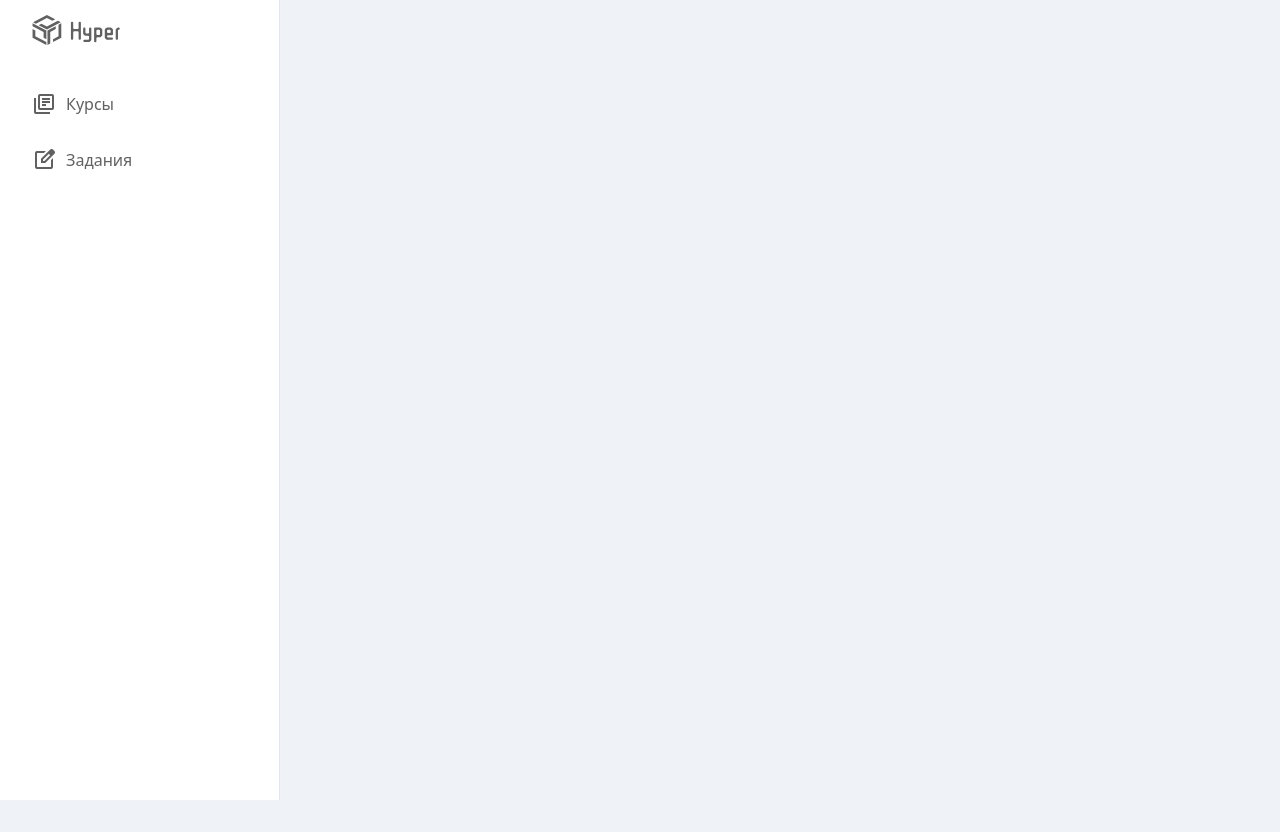
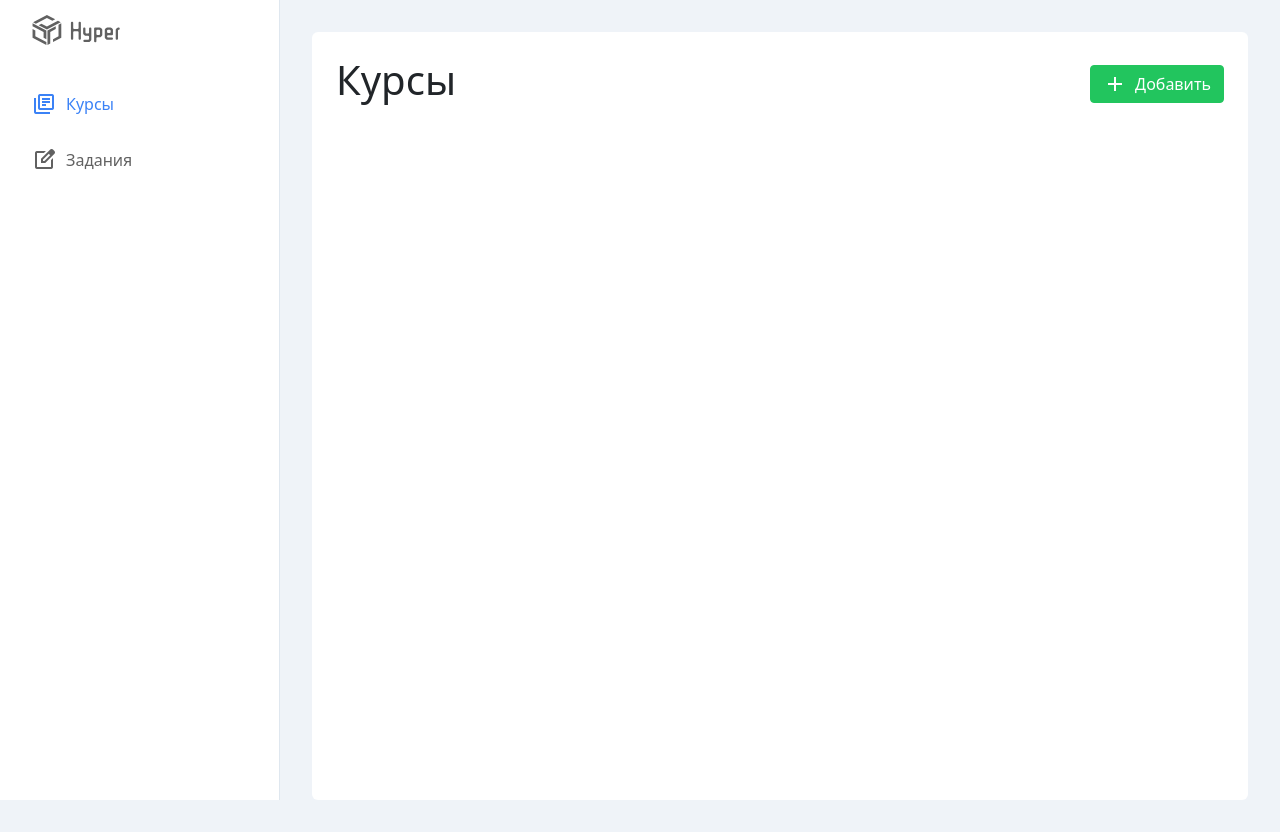
Before and after one commit to isys35/DJANGO_2610_LESSONS, a Django app: page /courses/ in a window 1280 px wide. Before the commit the page ends 800 px from the top, so only its background shows below. Run offline with Django 4.2, Linux system fonts and the light colour scheme; data that the repository does not hold is empty; some libraries are stand-ins or nearby versions.

Commit message:
fix: add lesson

```diff
--- a/classroom/classroom/settings.py
+++ b/classroom/classroom/settings.py
@@ -40,7 +40,9 @@ INSTALLED_APPS = [
     "homeworks",
     "core",
     "directory",
-    "courses"
+    "courses",
+    "bootstrap5",
+    "django_flatpickr"
 ]
 
 MIDDLEWARE = [
@@ -121,6 +123,8 @@ USE_I18N = True
 
 USE_TZ = True
 
+USE_L10N = False
+DATE_FORMAT = "d.m.Y"
 
 # Static files (CSS, JavaScript, Images)
 # https://docs.djangoproject.com/en/4.1/howto/static-files/
--- /dev/null
+++ b/classroom/courses/consts.py
@@ -0,0 +1 @@
+PAGE_SIZE = 9
--- a/classroom/courses/models.py
+++ b/classroom/courses/models.py
@@ -1,4 +1,5 @@
 from django.db import models
+from courses import validators
 
 
 class Course(models.Model):
--- a/classroom/courses/urls.py
+++ b/classroom/courses/urls.py
@@ -6,4 +6,5 @@ app_name = "courses"
 urlpatterns = [
     path("", views.courses_list, name="list"),
     path("create/", views.course_create, name="create"),
+    path("<int:id>/", views.course_detail, name="detail"),
 ]
--- a/classroom/courses/views.py
+++ b/classroom/courses/views.py
@@ -1,9 +1,17 @@
+from django.core.paginator import Paginator
 from django.shortcuts import render, redirect
 from courses import forms
 from courses import models
+from courses import consts as courses_consts
+
 
 def courses_list(request):
-    return render(request, "courses/list.html")
+    courses_qs = models.Course.objects.all()
+    paginator = Paginator(courses_qs, courses_consts.PAGE_SIZE)
+    page_number = request.GET.get("page") or 1
+    page_courses = paginator.get_page(page_number)
+    context = {"courses": page_courses}
+    return render(request, "courses/list.html", context=context)
 
 
 def course_create(request):
@@ -15,3 +23,8 @@ def course_create(request):
     else:
         form = forms.CourseForm()
     return render(request, "courses/create.html", context={"form": form})
+
+
+def course_detail(request, id):
+    context = {"course": models.Course.objects.get(id=id)}
+    return render(request, "courses/detail.html", context=context)
--- a/classroom/static/style.css
+++ b/classroom/static/style.css
@@ -50,3 +50,148 @@ body {
 .menu__link span:first-child {
     margin-right: 10px;
 }
+
+.content {
+    padding: 32px 32px 32px calc(280px + 32px);
+}
+
+.content__wrapper {
+    background-color: white;
+    padding: 24px;
+    min-height: calc(100vh - 32px);
+    border-radius: 6px;
+}
+
+.course {
+    border-radius: 6px;
+    box-shadow: 0 4px 10px rgba(0,0,0,.03),0 0 2px rgba(0,0,0,.06),0 2px 6px rgba(0,0,0,.12)!important;
+}
+
+.course .card-title {
+    display: flex;
+    justify-content: space-between;
+    align-items: center;
+}
+
+.course .card-title__text span:first-child {
+    color: #1da750;
+    padding: 5px;
+    border-radius: 50%;
+    background-color: #caf1d8;
+    margin-right: 15px;
+}
+
+.card-title__text {
+    display: flex;
+    align-items: center;
+}
+
+.course .card-text {
+    min-height: 150px;
+}
+
+.course .card-footer {
+    display: flex;
+    justify-content: space-between;
+    align-items: center;
+}
+
+.course .detail {
+    background: #22C55E;
+    border: 1px solid #22C55E;
+    border-radius: 32px;
+    color: white;
+    display: flex;
+    align-items: center;
+}
+.course .detail:first-child {
+    margin-right: 8px;
+}
+
+.course .detail:hover {
+    background: #16A34A;
+    color: #ffffff;
+    border-color: #16A34A;
+}
+
+.cards-heading {
+    display: flex;
+    justify-content: space-between;
+    align-items: center;
+    margin-bottom: 16px;
+}
+
+.add {
+    background: #22C55E;
+    border: 1px solid #22C55E;
+    color: white;
+    display: flex;
+    align-items: center;
+}
+.add span:first-child {
+    margin-right: 8px;
+}
+
+.add:hover {
+    background: #16A34A;
+    color: #ffffff;
+    border-color: #16A34A;
+}
+
+
+.form-wrapper {
+    max-width: 400px;
+}
+
+.menu__link.selected {
+    color: #3b82f6;
+}
+
+.invalid-feedback {
+    display: block;
+}
+
+.pagination {
+    display: flex;
+    justify-content: center;
+}
+
+.courses {
+    margin-bottom: 24px;
+}
+
+.page-item:not(:last-child) {
+    margin-right: 8px;
+}
+
+.page-item:first-child .page-link {
+    border-radius: 50%;
+    border: none;
+}
+
+.page-item:last-child .page-link {
+    border-radius: 50%;
+    border: none;
+}
+
+.page-link {
+    border-radius: 50%;
+    border: none;
+    color: #363636;
+}
+
+.page-link:hover {
+    color: #191919;
+}
+
+.page-item.active .page-link {
+    background-color: #5382c7;
+}
+
+
+
+@media (max-width: 1250px) {
+    .course .detail span:first-child {
+        display: none;
+    }
+}
--- a/classroom/templates/base.html
+++ b/classroom/templates/base.html
@@ -6,33 +6,21 @@
     <link rel="stylesheet" href="https://fonts.googleapis.com/css2?family=Material+Symbols+Outlined:opsz,wght,FILL,GRAD@48,400,0,0" />
     <link href="https://cdn.jsdelivr.net/npm/bootstrap@5.0.2/dist/css/bootstrap.min.css" rel="stylesheet" integrity="sha384-EVSTQN3/azprG1Anm3QDgpJLIm9Nao0Yz1ztcQTwFspd3yD65VohhpuuCOmLASjC" crossorigin="anonymous">
     <link rel="stylesheet" href="{% static "style.css" %}">
+    {% block css %}{% endblock %}
     <title>{% block title %}Главная страница{% endblock %}</title>
 </head>
 <body>
     {% block sidebar %}
-        <div class="sidebar">
-            <a href="{% url "index" %}" class="logo">
-                <img src="{% static "logo.svg" %}" alt="logo">
-            </a>
-            <ul class="menu">
-                <li class="menu__item">
-                    <a class="menu__link" href="{% url "courses:list" %}">
-                        <span class="material-symbols-outlined">library_books</span>
-                        <span>Курсы</span>
-                    </a>
-                </li>
-                <li class="menu__item">
-                    <a class="menu__link" href="{% url "homeworks:list" %}">
-                        <span class="material-symbols-outlined">edit_square</span>
-                        <span>Задания</span>
-                    </a>
-                </li>
-            </ul>
+        {% include "sidebar.html" %}
+    {% endblock %}
+    <div class="content">
+        <div class="content__wrapper">
+            {% block content %}
+                <h1>Добро пожаловать</h1>
+            {% endblock %}
         </div>
-    {% endblock %}
-    {% block content %}
-        <h1>Добро пожаловать</h1>
-    {% endblock %}
+    </div>
     <script src="https://cdn.jsdelivr.net/npm/bootstrap@5.0.2/dist/js/bootstrap.bundle.min.js" integrity="sha384-MrcW6ZMFYlzcLA8Nl+NtUVF0sA7MsXsP1UyJoMp4YLEuNSfAP+JcXn/tWtIaxVXM" crossorigin="anonymous"></script>
+    {% block js %}{% endblock %}
 </body>
 </html>
--- a/classroom/templates/courses/list.html
+++ b/classroom/templates/courses/list.html
@@ -1,8 +1,54 @@
 {% extends "base.html" %}
+{% load bootstrap5 %}
+{% block title %}Курсы{% endblock %}
+{% block sidebar %}
+    {% include 'sidebar.html' with app_name='courses' %}
+{% endblock %}
+{% block content %}
+    <div class="cards-heading">
+        <h1>Курсы</h1>
+        <a href="{% url "courses:create" %}" class="btn add">
+            <span class="material-symbols-outlined">
+                add
+            </span>
+            <span>Добавить</span>
+        </a>
+    </div>
 
-{% block title %}Курсы{% endblock %}
+    <div class="row row-cols-1 row-cols-md-3 g-4 courses">
+    {% for course in courses %}
+      <div class="col">
+        <div class="card h-100 course">
+    {#      <img src="..." class="card-img-top" alt="...">#}
+          <div class="card-body">
+            <h5 class="card-title">
+                <div class="card-title__text">
+                    <span class="material-symbols-outlined">terminal</span>
+                    <span>{{ course.name }}</span>
+                </div>
+                <button class="btn card-title__btn"><span class="material-symbols-outlined">more_vert</span></button>
+            </h5>
+            <p class="card-text">{{ course.decription }}</p>
+          </div>
+          <div class="card-footer">
+            <small class="text-muted">{{ course.started_at }}</small>
+            <a class="btn detail" href="{% url "courses:detail" course.pk %}" role="button">
+                <span>Подробнее</span>
+                <span class="material-symbols-outlined">
+                    arrow_forward
+                </span>
+            </a>
+          </div>
+        </div>
+      </div>
+    {% endfor %}
+    </div>
+    {% bootstrap_pagination courses %}
 
-{% block content %}
-    <h1>Курсы</h1>
-    <a href="{% url "courses:create" %}">Создать курс</a>
+
+    <ul id="popover-content" class="list-group" style="display: none">
+      <a href="#" class="list-group-item">Edit Event</a>
+      <a href="#" class="list-group-item">Invite Members</a>
+      <a href="#" class="list-group-item">Delete Event</a>
+    </ul>
 {% endblock %}
--- a/classroom/templates/homeworks/index.html
+++ b/classroom/templates/homeworks/index.html
@@ -1,6 +1,8 @@
 {% extends "base.html" %}
 {% block title %}Задания{% endblock %}
-
+{% block sidebar %}
+    {% include 'sidebar.html' with app_name='homeworks' %}
+{% endblock %}
 {% block content %}
 <nav class="navbar navbar-dark bg-dark">
   <!-- Navbar content -->
--- /dev/null
+++ b/classroom/templates/sidebar.html
@@ -0,0 +1,20 @@
+{% load static %}
+<div class="sidebar">
+    <a href="{% url "index" %}" class="logo">
+        <img src="{% static "logo.svg" %}" alt="logo">
+    </a>
+    <ul class="menu">
+        <li class="menu__item">
+            <a class="menu__link {% if app_name == 'courses' %}selected{% endif %}" href="{% url "courses:list" %}">
+                <span class="material-symbols-outlined">library_books</span>
+                <span>Курсы</span>
+            </a>
+        </li>
+        <li class="menu__item">
+            <a class="menu__link {% if app_name == 'homeworks' %}selected{% endif %}" href="{% url "homeworks:list" %}">
+                <span class="material-symbols-outlined">edit_square</span>
+                <span>Задания</span>
+            </a>
+        </li>
+    </ul>
+</div>
```
Also changed, not shown: classroom/courses/forms.py (+13 -0 lines), classroom/courses/validators.py (added, +9 -0 lines), classroom/templates/courses/create.html (+16 -2 lines), classroom/templates/courses/detail.html (added, +10 -0 lines).
